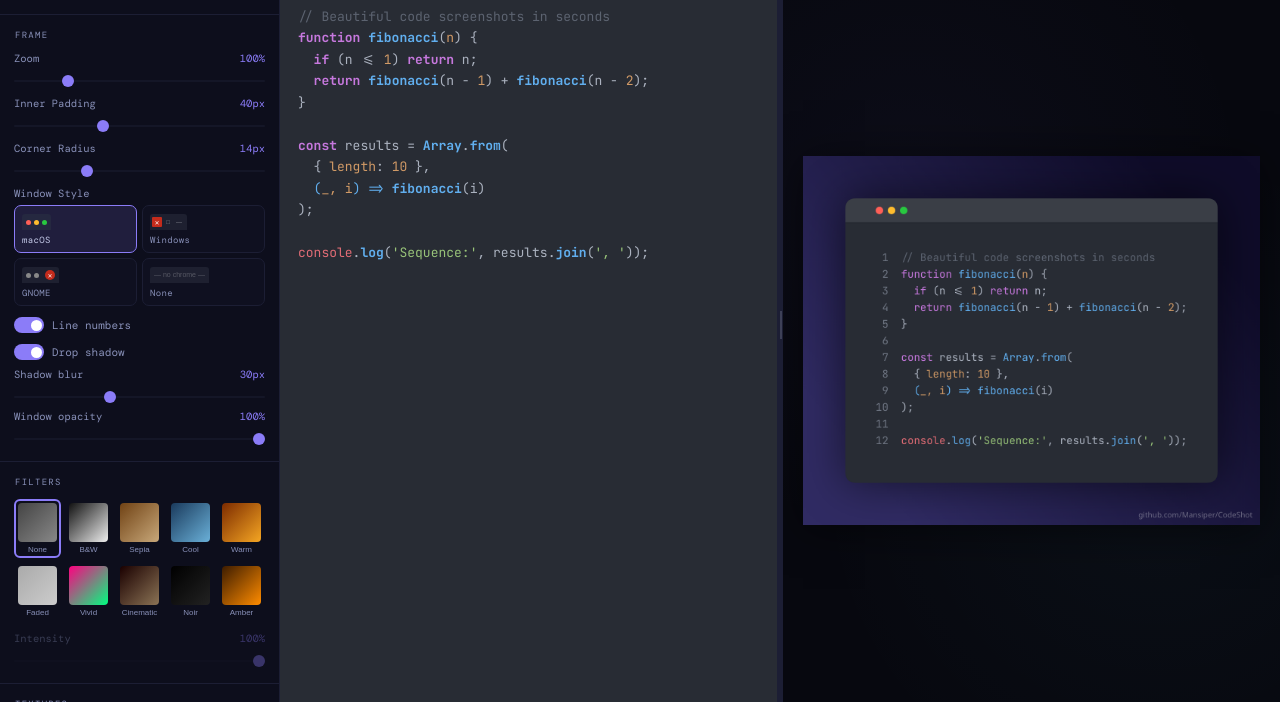
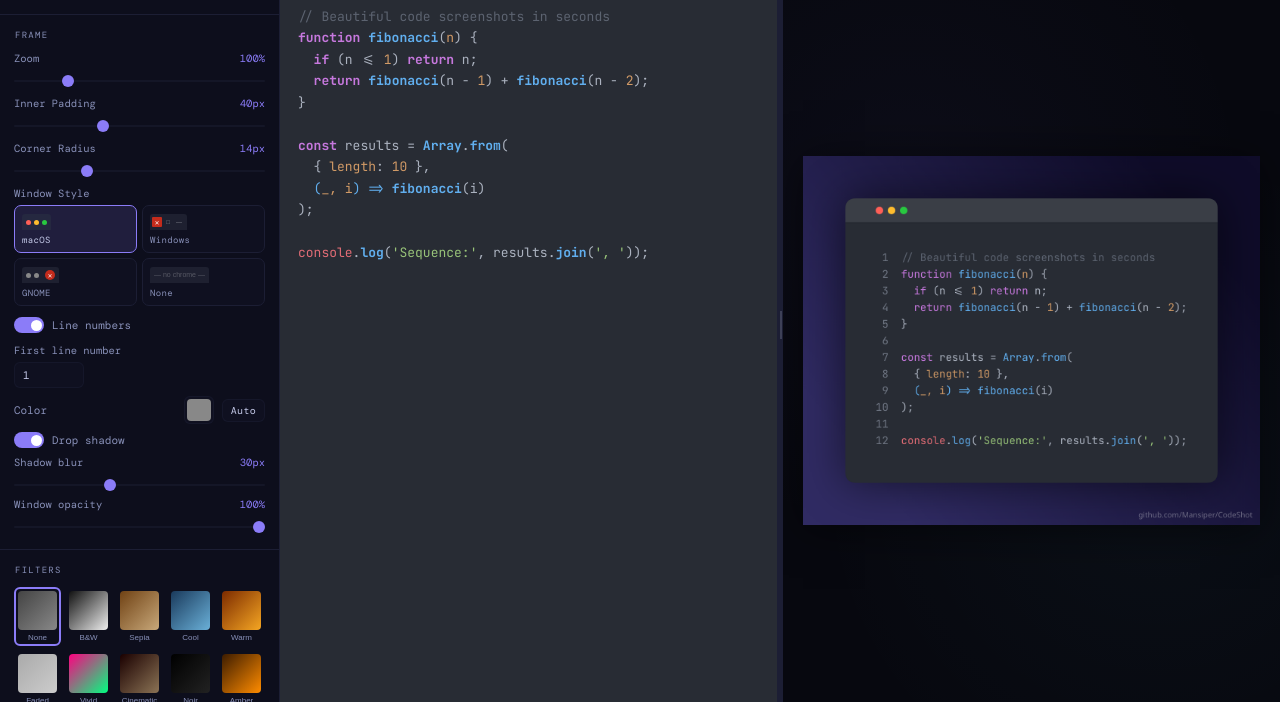
Before and after one commit to Mansiper/CodeShot, a plain HTML site: page index.html in a window 1280 px wide. Both pictures are taken after a click on the label "Line numbers". Shown: the part 98-800 px from the top of the page. Drawn offline with nearby package versions, Linux system fonts and the light colour scheme; a web font is replaced by a local one.

Commit message:
Add first line number and line number color selector

```diff
--- a/app.js
+++ b/app.js
@@ -102,7 +102,8 @@ const DEFAULTS = {
   bgType:'gradient', bgSolid:'#1a1b2e', gradC1:'#0f0c29', gradC2:'#302b63', gradAngle:135,
   outerPadding:56, innerPadding:40, cornerRadius:14,
   chromeStyle:'macos',
-  showLineNumbers:false, showShadow:true, shadowBlur:30,
+  showLineNumbers:false, firstLineNumber:1, lineNumberColor:'',
+  showShadow:true, shadowBlur:30,
   tiltAngle:0, depthAngle:0, depthAngleY:0,
   trapLeft:100, trapRight:100, trapTop:100, trapBottom:100,
   gradBlur:false, gradBlurDir:'bottom', gradBlurAmount:20, gradBlurStart:30,
@@ -368,8 +369,8 @@ function renderCode() {
   for (let li = 0; li < lines.length; li++) {
     let x = innerPadding;
     if (showLineNumbers) {
-      ctx.fillStyle = adjust(theme.fg, -60);
-      const no = String(li+1).padStart(String(lines.length).length, ' ');
+      ctx.fillStyle = state.lineNumberColor || adjust(theme.fg, -60);
+      const no = String(li + state.firstLineNumber).padStart(String(lines.length + state.firstLineNumber - 1).length, ' ');
       ctx.fillText(no, x, y); x += lineNoW;
     }
 
@@ -1200,6 +1201,9 @@ function syncUI() {
   setRange('corner-radius', state.cornerRadius, 'corner-val', v=>v+'px');
   document.querySelectorAll('.chrome-btn').forEach(b => b.classList.toggle('active', b.dataset.style===state.chromeStyle));
   setSwitch('lineno-switch', state.showLineNumbers);
+  document.getElementById('lineno-sub').style.display = state.showLineNumbers ? '' : 'none';
+  document.getElementById('first-line-number').value = state.firstLineNumber;
+  document.getElementById('lineno-color').value = state.lineNumberColor || '#888888';
   setSwitch('shadow-switch', state.showShadow);
   setRange('shadow-blur', state.shadowBlur, 'shadow-blur-val', v=>v+'px');
   setRange('zoom', state.zoom, 'zoom-val', v => v + '%');
@@ -1409,6 +1413,7 @@ function bindEvents() {
     document.getElementById(id).addEventListener('click', () => {
       change(key, !state[key]); setSwitch(id, state[key]);
       if (key==='gradBlur') { document.getElementById('gblur-controls').style.opacity = state.gradBlur?'1':'0.35'; }
+      if (key==='showLineNumbers') { document.getElementById('lineno-sub').style.display = state.showLineNumbers ? '' : 'none'; }
     });
   }
   bindSwitch('lineno-switch','showLineNumbers');
@@ -1419,6 +1424,12 @@ function bindEvents() {
     setSwitch('watermark-switch', showWatermark);
     scheduleRender();
   });
+
+  // Inputs
+  document.getElementById('first-line-number').addEventListener('input', e => {
+    change('firstLineNumber', Math.max(0, parseInt(e.target.value) || 0));
+  });
+  document.getElementById('lineno-color').addEventListener('input', e => change('lineNumberColor', e.target.value));
 
   // Buttons
   document.getElementById('export-btn').addEventListener('click', () => exportAs('png'));
--- a/css.css
+++ b/css.css
@@ -58,6 +58,8 @@ input[type=color]{-webkit-appearance:none;width:30px;height:28px;border-radius:6
 input[type=color]:hover{border-color:var(--accent)}
 input[type=color]::-webkit-color-swatch-wrapper{padding:0;border-radius:4px;overflow:hidden}
 input[type=color]::-webkit-color-swatch{border:none}
+input[type=number]{background:var(--panel2);border:1px solid var(--border2);color:var(--text);padding:5px 8px;border-radius:6px;font-family:var(--ui);font-size:11px;width:70px;outline:none;transition:border-color .15s}
+input[type=number]:focus,input[type=number]:hover{border-color:var(--accent)}
 /* ─── Buttons ────────────────────────────────── */
 .btn{display:inline-flex;align-items:center;gap:5px;padding:6px 13px;border-radius:6px;border:1px solid var(--border2);background:var(--panel2);color:var(--text);font-family:var(--ui);font-size:11px;cursor:pointer;transition:all .14s;letter-spacing:.03em;white-space:nowrap}
 .btn:hover{border-color:var(--accent);color:var(--text-bright);background:var(--accent-glow)}
--- a/index.html
+++ b/index.html
@@ -241,6 +241,15 @@
             <span>Line numbers</span>
           </label>
         </div>
+        <div id="lineno-sub" style="margin-top:8px;display:none">
+          <div class="field-label">First line number</div>
+          <input type="number" id="first-line-number" min="0" max="9999" value="1">
+          <div class="color-row" style="margin-top:8px">
+            <span class="color-label">Color</span>
+            <input type="color" id="lineno-color" value="#888888">
+            <button class="btn" id="lineno-color-auto" style="padding:4px 8px;font-size:10px">Auto</button>
+          </div>
+        </div>
         <div class="field">
           <label class="switch" id="shadow-switch">
             <div class="switch-track"></div>
```
Also changed, not shown: README.md.
